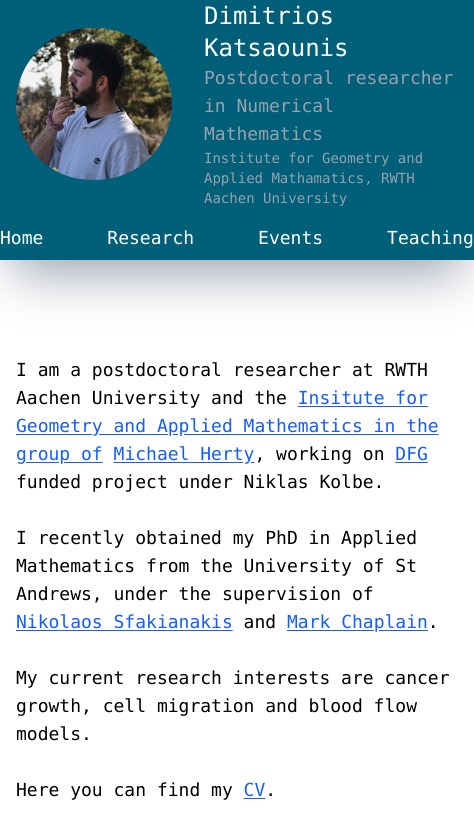
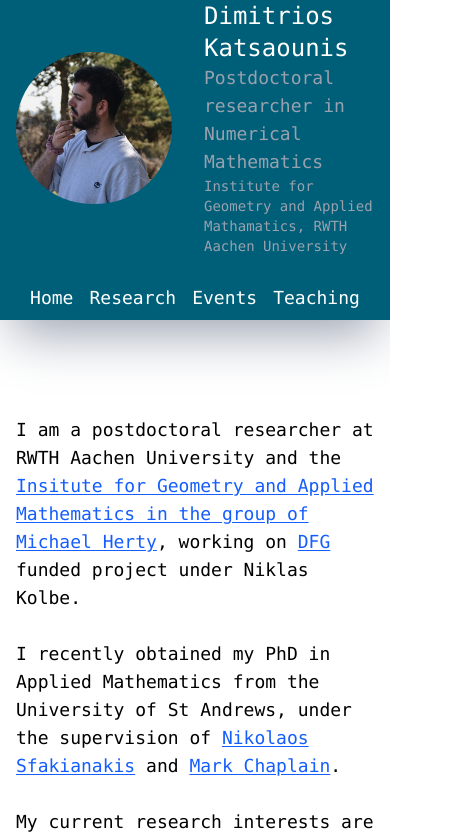
Before and after one commit to dkatsaounis/DK-website, a Next.js app: page / in a window 390 px wide. Shown: the top 840 px of the page, 474 px wide, since content can reach past the window. Built offline with nearby package versions, Linux system fonts and the light colour scheme.

Commit message:
style: small styling improvements

```diff
--- a/src/app/components/header.tsx
+++ b/src/app/components/header.tsx
@@ -6,7 +6,7 @@
 export default function Header() {
   return (
     <div className="row-span-2 grid grid-rows-5 bg-cyan-800 shadow-2xl shadow-gray-400">
-      <div className="row-span-4 flex flex-row gap-8 px-4 lg:mx-auto">
+      <div className="row-span-4 flex flex-row items-center gap-8 px-4 lg:mx-auto">
         <Image
           src="/face-pic.jpg"
           alt="profile picture"
--- a/src/app/components/introductionText.tsx
+++ b/src/app/components/introductionText.tsx
@@ -2,8 +2,8 @@
 
 export default function IntroductionText() {
   return (
-    <div className="row-span-7 container mx-auto max-w-3xl items-start justify-center text-lg">
-      <div className="mx-4 mt-24">
+    <div className="row-span-7 max-w-3xl justify-center px-4 text-lg lg:mx-auto">
+      <div className="mt-24">
         I am a postdoctoral researcher at RWTH Aachen University and the{" "}
         <OutLink
           label="Insitute for Geometry and Applied Mathematics in the group of"
--- a/src/app/components/navbar.tsx
+++ b/src/app/components/navbar.tsx
@@ -4,7 +4,7 @@
   return (
     <nav
       aria-label="Main navigation"
-      className="row-span-1 mx-auto flex h-full flex-row items-end justify-end gap-16 pb-2 text-lg text-white"
+      className="row-span-1 flex h-full flex-row items-end justify-center gap-4 px-4 pb-2 text-lg text-white lg:mx-auto lg:gap-16"
     >
       <Link href="/" className="hover:text-gray-400 hover:text-shadow-2xs">
         Home
```
